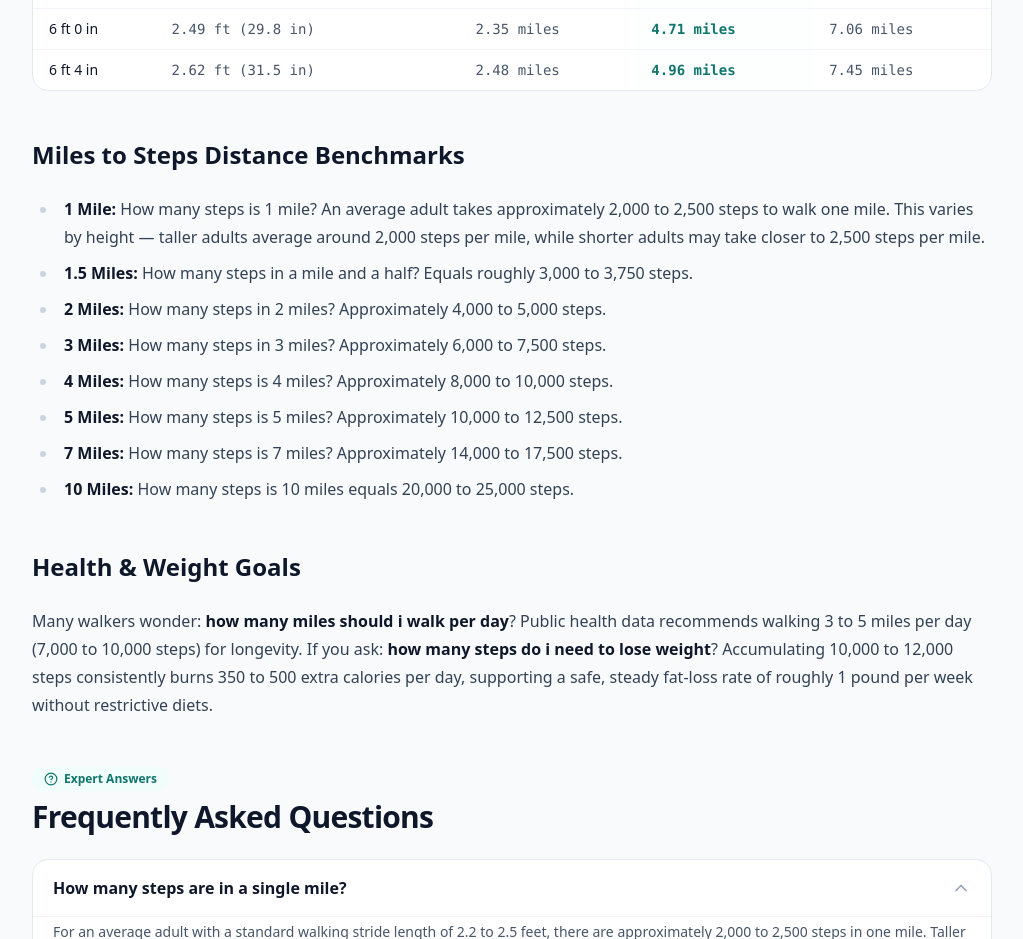
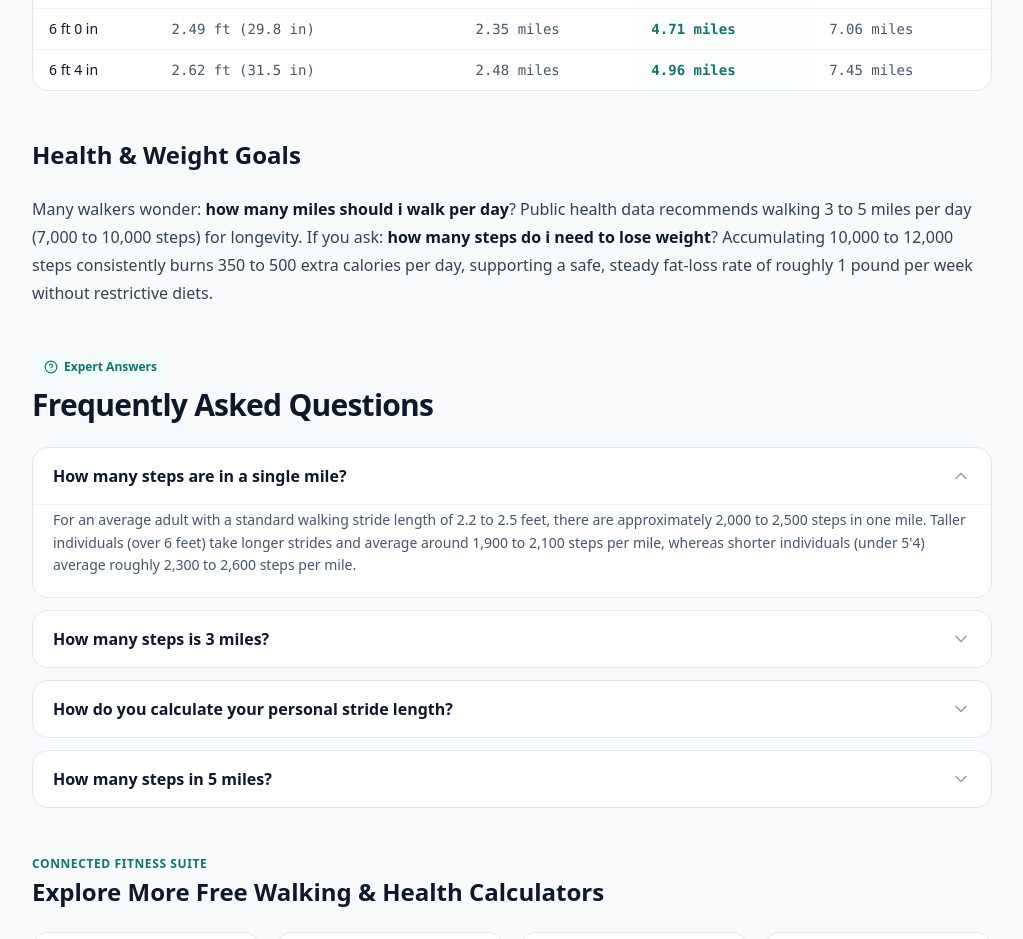
Before and after one commit to zain-taseer-developer/Walking-Calorie-Calculator-2026, a Next.js app: page /steps-to-miles-calculator in a window 1280 px wide. Shown: the part 3980-4919 px from the top of the page, without its empty margins (128-1151 px from the left). Built offline with nearby package versions, Linux system fonts and the light colour scheme; no server answers.

Commit message:
Update homepage linking 5

```diff
--- a/app/steps-to-miles-calculator/page.tsx
+++ b/app/steps-to-miles-calculator/page.tsx
@@ -350,7 +350,7 @@ export default function StepsToMilesPage() {
           <li><strong>30,000 Steps:</strong> How many miles is 30,000 steps? Walking 30,000 steps covers roughly 11.36 to 14.20 miles.</li>
         </ul> */}
 
-        <h2>Miles to Steps Distance Benchmarks</h2>
+        {/* <h2>Miles to Steps Distance Benchmarks</h2>
         <ul>
           <li><strong>1 Mile:</strong> How many steps is 1 mile? An average adult takes approximately 2,000 to 2,500 steps to walk one mile. This varies by height — taller adults average around 2,000 steps per mile, while shorter adults may take closer to 2,500 steps per mile.</li>
           <li><strong>1.5 Miles:</strong> How many steps in a mile and a half? Equals roughly 3,000 to 3,750 steps.</li>
@@ -360,7 +360,7 @@ export default function StepsToMilesPage() {
           <li><strong>5 Miles:</strong> How many steps is 5 miles? Approximately 10,000 to 12,500 steps.</li>
           <li><strong>7 Miles:</strong> How many steps is 7 miles? Approximately 14,000 to 17,500 steps.</li>
           <li><strong>10 Miles:</strong> How many steps is 10 miles equals 20,000 to 25,000 steps.</li>
-        </ul>
+        </ul> */}
 
         <h2>Health &amp; Weight Goals</h2>
         <p>
```
